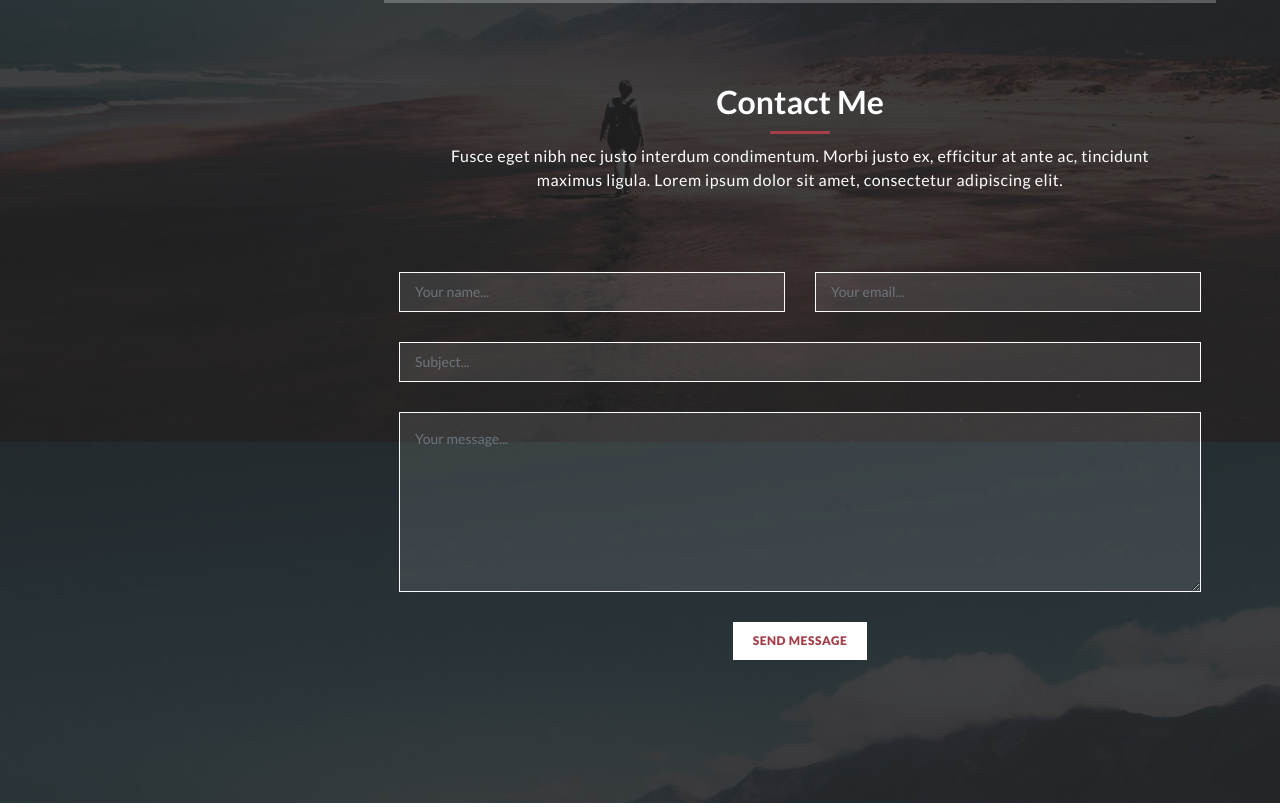
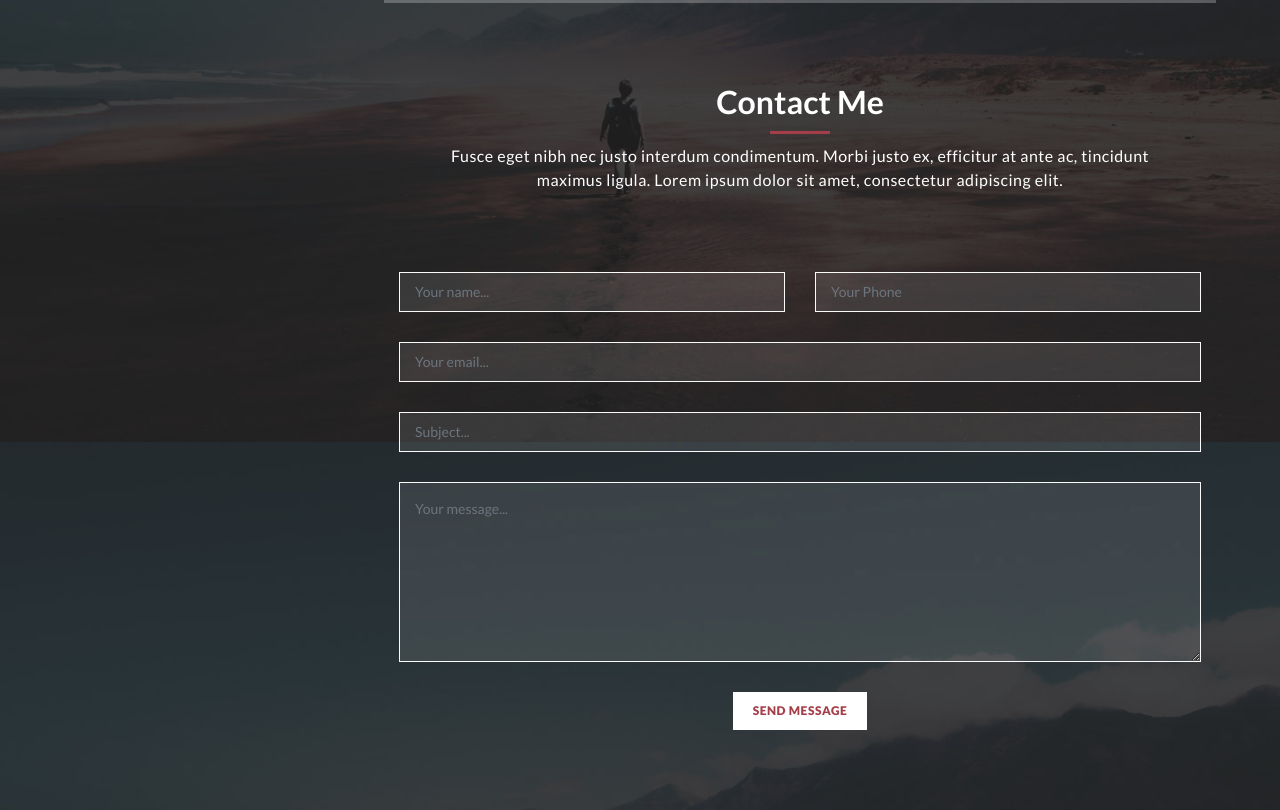
Before and after one commit to Go-Adler/New-Personal-Website, a plain HTML site: page index.html in a window 1280 px wide. Shown: the part 3558-4368 px from the top of the page. Drawn offline with nearby package versions, Linux system fonts and the light colour scheme.

Commit message:
finished

```diff
--- a/index.html
+++ b/index.html
@@ -329,10 +329,17 @@ https://templatemo.com/tm-531-reflux
                   </div>
                   <div class="col-md-6">
                     <fieldset>
+                      <input name="phone" type="number" class="form-control"
+                        id="email" placeholder="Your Phone" required="" />
+                    </fieldset>
+                  </div>
+                  <div class="col-md-12">
+                    <fieldset>
                       <input name="email" type="text" class="form-control"
                         id="email" placeholder="Your email..." required="" />
                     </fieldset>
                   </div>
+
                   <div class="col-md-12">
                     <fieldset>
                       <input name="subject" type="text" class="form-control"
@@ -432,7 +439,7 @@ https://templatemo.com/tm-531-reflux
         success: function (response) {
           alert("Form submitted successfully")
           window.location.reload()
-          window.location.href = "https://google.com"
+          window.location.href = "https://go-adler.github.io/New-Personal-Website/"
         },
         error: function (err) {
           alert("Something Error")
```
